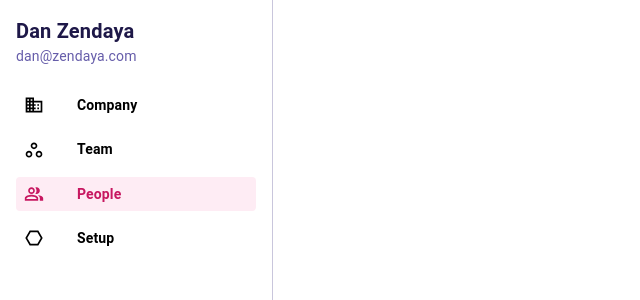
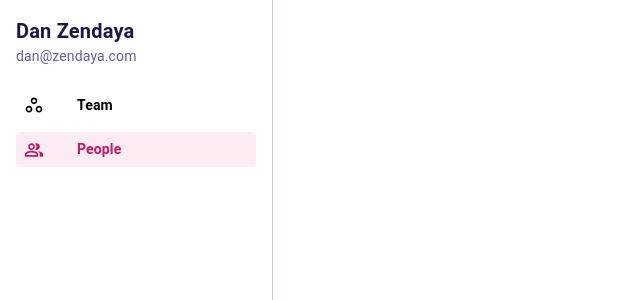
Before and after one commit to leadershiptools/LSTools, a React (Create React App) app: page / in a window 1280 px wide. Shown: the top 300 px of the page, without its empty margins (0-640 px from the left). Built offline with nearby package versions, Linux system fonts and the light colour scheme.

Commit message:
fix: remove scroll and fixed menu

```diff
--- a/src/App.css
+++ b/src/App.css
@@ -6,6 +6,7 @@
   display: flex;
   flex-direction:column;
   width: auto;
+  margin-left: 15.9rem;
 }
 
 ::-webkit-scrollbar {
--- a/src/components/LeftMenu/leftMenu.js
+++ b/src/components/LeftMenu/leftMenu.js
@@ -21,7 +21,7 @@ const LeftMenu = () => (
       </header>
       <main>
         <ol>
-          <li className="menuitem">
+          {/* <li className="menuitem">
             <Button
               className="navigationBtn"
               startIcon={<Business />}
@@ -29,7 +29,7 @@ const LeftMenu = () => (
             >
               <Typography>Company</Typography>
             </Button>
-          </li>
+          </li> */}
           <li className="menuitem">
             <Button
               className="navigationBtn"
@@ -44,7 +44,7 @@ const LeftMenu = () => (
               <Typography>People</Typography>
             </Button>
           </li>
-          <li className="menuitem">
+          {/* <li className="menuitem">
             <Button
               className="navigationBtn"
               startIcon={<Setup />}
@@ -52,7 +52,7 @@ const LeftMenu = () => (
             >
               <Typography>Setup</Typography>
             </Button>
-          </li>
+          </li> */}
         </ol>
       </main>
     </div>
--- a/src/components/LeftMenu/leftMenu.styles.css
+++ b/src/components/LeftMenu/leftMenu.styles.css
@@ -12,10 +12,15 @@ li {
 
 aside {
     width: 15.9rem;
-    height: 2400px;
     display: flex;
     direction: row;
     padding-right: 16px;
+    position: fixed;
+    bottom: 0;
+    left: 0;
+    top: 0;
+    z-index: 10;
+    background-color: white;
 }
 
 main {
@@ -25,8 +30,6 @@ main {
 }
 
 .container {
-    width: 256px;
-    height: 2400px;
     padding: 16px;
     left: 0px;
     top: 0px;
--- a/src/components/PeopleScreen/GoalsPanel/goalsPanel.styles.css
+++ b/src/components/PeopleScreen/GoalsPanel/goalsPanel.styles.css
@@ -87,9 +87,6 @@
 }
 
 .goalsItemsContainer {
-    max-height: 300px;
-    overflow-y: scroll;
-    overflow-x: hidden;
     margin-top: 8px;
 }
 
--- a/src/components/PeopleScreen/PeopleScreen.js
+++ b/src/components/PeopleScreen/PeopleScreen.js
@@ -69,8 +69,8 @@ const PeopleScreen = () => {
       <section>
         <GoalsPanel goals={goals} handleSaveInfo={updatePeople} />
         <SkillsPanel skills={skills} handleSaveInfo={updatePeople} />
-        <OneToOnePanel />
-        <SalaryPanel />
+        {/* <OneToOnePanel />
+        <SalaryPanel /> */}
       </section>
     </>
   );
--- a/src/components/PeopleScreen/SkillsPanel/skillsPanel.styles.css
+++ b/src/components/PeopleScreen/SkillsPanel/skillsPanel.styles.css
@@ -56,9 +56,6 @@
     display: flex;
     flex-direction: column;
     margin-top: 24px;
-    max-height: 250px;
-    overflow-y: scroll;
-    overflow-x: hidden;
 }
 
 .skillsBoardListItem:first-child{
--- a/src/components/Styles/commons.styles.css
+++ b/src/components/Styles/commons.styles.css
@@ -21,7 +21,7 @@
 
 .line {
     width: 0.01rem;
-    height:90%;
+    height:100%;
     display: flex;
     direction: row;
     top: 0;
```
